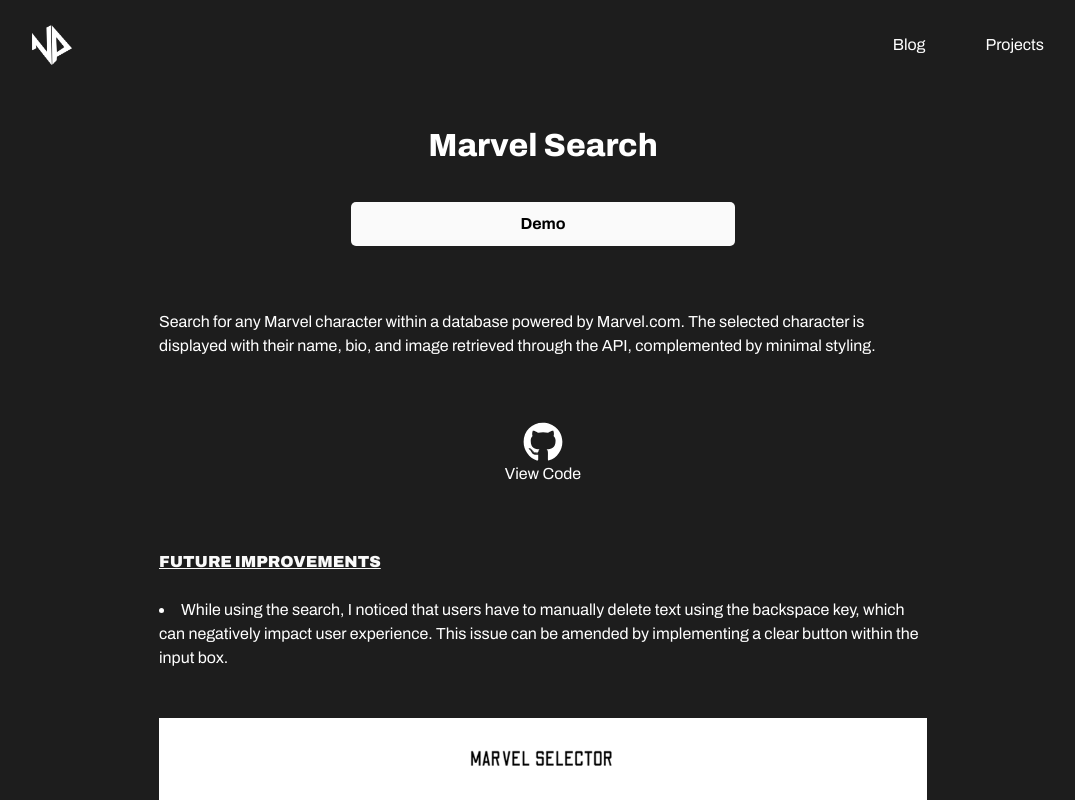
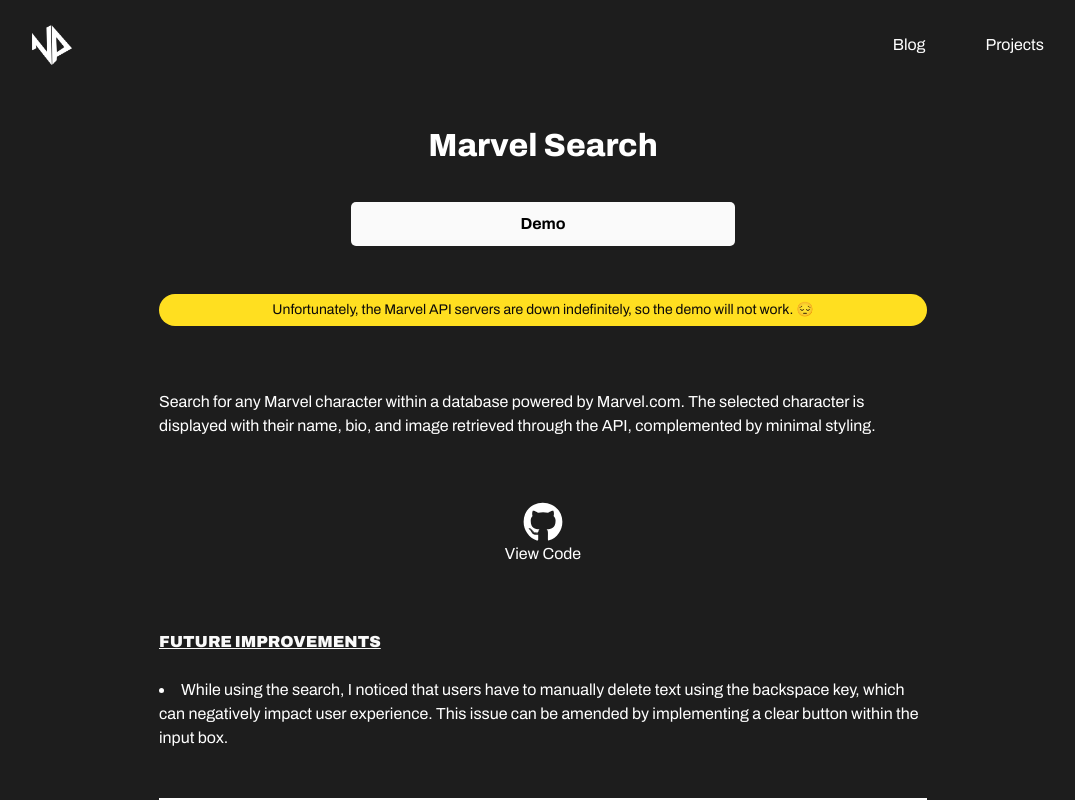
Before and after one commit to Nathan-47/npv4, a React (Vite) app: page /marvelapi in a window 1280 px wide. Shown: the top 800 px of the page, without its empty margins (97-1172 px from the left). Built offline with nearby package versions, Linux system fonts and the light colour scheme.

Commit message:
Added notice about Marvel API servers being down thus demo will not work as intended

```diff
--- a/src/pages/marvelsearch.jsx
+++ b/src/pages/marvelsearch.jsx
@@ -9,6 +9,9 @@
         <div className="bg-white">
             <h1 className="project-heading">Marvel Search</h1>
             <Link to="https://marvelalias.netlify.app/" target="_blank" rel="noopener noreferrer"><button className="project-btn">Demo</button></Link>
+
+            <p className="relative rounded-full px-3 py-1 !mt-12 text-sm/8 text-stone-950 bg-yellow-300 text-center">Unfortunately, the Marvel API servers are down indefinitely, so the demo will not work. 😔</p>
+
             <p className="!mt-16 text-white">
                 Search for any Marvel character within a database powered by Marvel.com. The selected character is displayed with their name, bio, and image retrieved through the API, complemented by minimal styling.
             </p>
```
